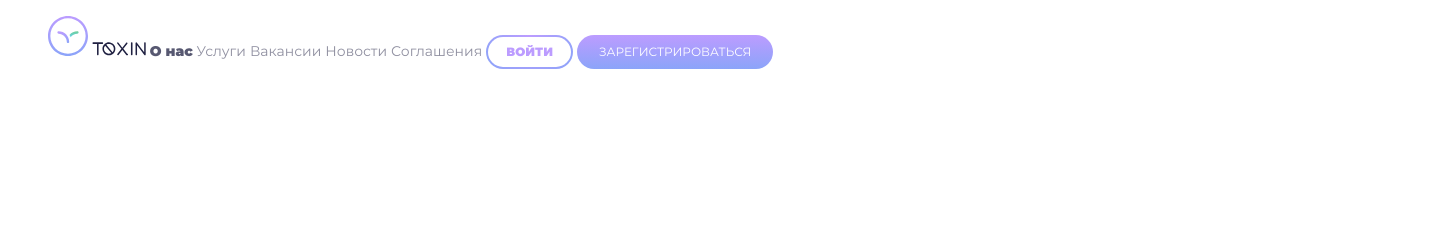
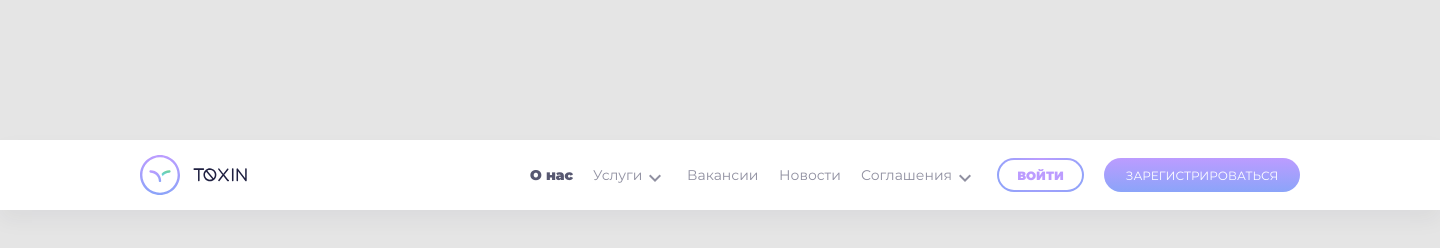
Before and after one commit to Dragdjqys/TOXIN, a plain HTML site: page index.html in a window 1280 px wide. Shown: the whole page, 1440 px wide, since content can reach past the window. Drawn offline with Linux system fonts and the light colour scheme.

Commit message:
header's elements position

```diff
--- a/index.html
+++ b/index.html
@@ -4,24 +4,46 @@
  <meta charset="UTF-8">
  <title>Sign in</title>
  <link rel="stylesheet" type="text/css" href="styles/style.css">
+ <link href="https://fonts.googleapis.com/icon?family=Material+Icons" rel="stylesheet">
 </head>
 <body>
     <header>
+        <div id="header">
         <nav>
             <ul>
-                <li><img src="img/Vector.svg"> </li>
-            <li id="TOXIN"><img src="img/TOXIN.svg"></li>
+                <!-- логотип недоделанный
+                <li>
+                    <div id="circle">
+                        <div id="circle_in_circle">
+
+                            <div id="big_vector"></div>
+                            <div id="for_big_vector"></div>
+
+                    </div>
+                </li>
+                -->
+                <li><img id="vector" src="img/Vector.svg"> </li>
+            <li><img id="TOXIN" src="img/TOXIN.svg"></li>
             <li><a id="about_us" href="about_us">О нас</a>
             </li>
             <li id="services"><a href="services">Услуги</a></li>
+            <li><span id="expand_more1" class="material-icons">
+                expand_more
+                </span>
+            </li>
             <li id="vacancies"><a href="vacancies">Вакансии</a></li>
             <li id="news"><a href="news">Новости</a></li>
             <li id="agreements"><a href="agreements">Соглашения</a></li>
-            <li><div id="x">
+            <li>           <span id="expand_more2" class="material-icons">
+                expand_more
+                </span></li>
+
+            <li><div id="rectangle">
             <button id="enter">Войти</button></div></li>
             <li><button id="registration">Зарегистрироваться</button></li>
         </ul>
         </nav>
+    </div>
+</body>
     </header>
-</body>
 </html>
--- a/styles/style.css
+++ b/styles/style.css
@@ -1,16 +1,17 @@
 @font-face {
     font-family: 'Montserrat-Black';
-	src: url('fonts/Montserrat-Black.eot');
-    src: local('☺'), url('../fonts/Montserrat-Black.woff') format('woff'), url('../fonts/Montserrat-Black.ttf') format('truetype'), url('../fonts/Montserrat-Black.svg') format('svg');
+    src: url('../fonts/Montserrat-Black.woff') format('woff'), url('../fonts/Montserrat-Black.ttf') format('truetype'), url('../fonts/Montserrat-Black.svg') format('svg');
     font-weight: normal;
 	font-style: normal;
 }
 @font-face {
 	font-family: 'Montserrat';
-	src: url('/fonts/Montserrat-Regular.eot');
-	src: local('☺'), url('../fonts/Montserrat-Regular.woff') format('woff'), url('../fonts/Montserrat-Regular.ttf') format('truetype'), url('/fonts/Montserrat-Regular.svg') format('svg');
+	src: url('../fonts/Montserrat-Regular.woff') format('woff'), url('../fonts/Montserrat-Regular.ttf') format('truetype'), url('/fonts/Montserrat-Regular.svg') format('svg');
 	font-weight: normal;
 	font-style: normal;
+}
+body {
+    background: #E5E5E5;
 }
 a {
     text-decoration: none;
@@ -26,8 +27,7 @@ nav li {
     color: rgba(31, 32, 65, 0.75);
     font-family: 'Montserrat-Black';
 }
-#x {
-    line-height: 15px;
+#rectangle {
     border: double 2px transparent;
     border-radius: 23px;
     background-image: linear-gradient(white, white), radial-gradient(circle at top, #BC9CFF, #8BA4F9);
@@ -38,6 +38,9 @@ nav li {
       justify-content: center;
       width: 83px;
       height: 30px;
+      position: absolute;
+      left: 997px;
+top: 158px;
   }
 #enter {
       font-size: 12px;
@@ -46,7 +49,6 @@ nav li {
       color: #BC9CFF;
       border: none;
       background-color: inherit;
-
   }
 #registration {
     font-size: 12px;
@@ -61,8 +63,106 @@ nav li {
     justify-content: center;
     width: 196px;
     height: 34px;
+    position: absolute;
+    left: 1104px;
+top: 158px;
+
+}
+/* Риисунок который можно наверно сделать, но ОЧЕНЬ долго
+#circle {
+    background-image: linear-gradient(#BC9CFF 0%, #8BA4F9 100%);
+    width: 40px;
+    height: 40px;
+    border-radius: 50%;
+    display: inline-flex;
+      align-items: center;
+      justify-content: center;
+}
+#circle_in_circle {
+    background: white;
+    width: 35px;
+    height: 35px;
+    border-radius: 50%;
+}
+#big_vector {
+    width: 15px;
+    height: 15px;
+    background-image: linear-gradient(#BC9CFF 0%, #8BA4F9 100%);
+    border-radius: 50%;
+    display: inline-flex;
+      align-items: center;
+      justify-content: center;
+      margin: 10px 4px 4px 4px;
+}
+#for_big_vector {
+    width: 8px;
+    height: 9px;
+    background: gray;
+    border-radius: 50%;
+    margin: -15px 0px 0px 0px;
+
+    */
+.material-icons {
+    color: rgba(31, 32, 65, 0.5);
+}
+#vector {
+position: absolute;
+left: 140px;
+top: 155px;
+}
+#TOXIN {
+    position: absolute;
+left: 192.5px;
+top: 168.33px;
+}
+#about_us {
+    position: absolute;
+left: 530px;
+top: 166px;
+}
+#services {
+    position: absolute;
+left: 593px;
+top: 166px;
+}
+#expand_more1 {
+position: absolute;
+    left: 643px;
+    top: 166px;
+}
+#vacancies {
+    position: absolute;
+    left: 687px;
+top: 166px;
+}
+#news {
+    position: absolute;
+left: 779px;
+top: 166px;
+}
+#agreements {
+left: 861px;
+top: 166px;
+position: absolute;
+}
+#expand_more2 {
+    position: absolute;
+    left: 953px;
+    top: 166px;
 }
 header {
-
+    position: absolute;
+width: 1440px;
+height: 70px;
+left: 0px;
+top: 140px;
+background: #FFFFFF;
+box-shadow: 0px 10px 20px rgba(31, 32, 65, 0.05);
 }
-/* комментарий */
+#header {
+    position: absolute;
+width: 1440px;
+height: 70px;
+left: 0px;
+top: -140px;
+}
```
